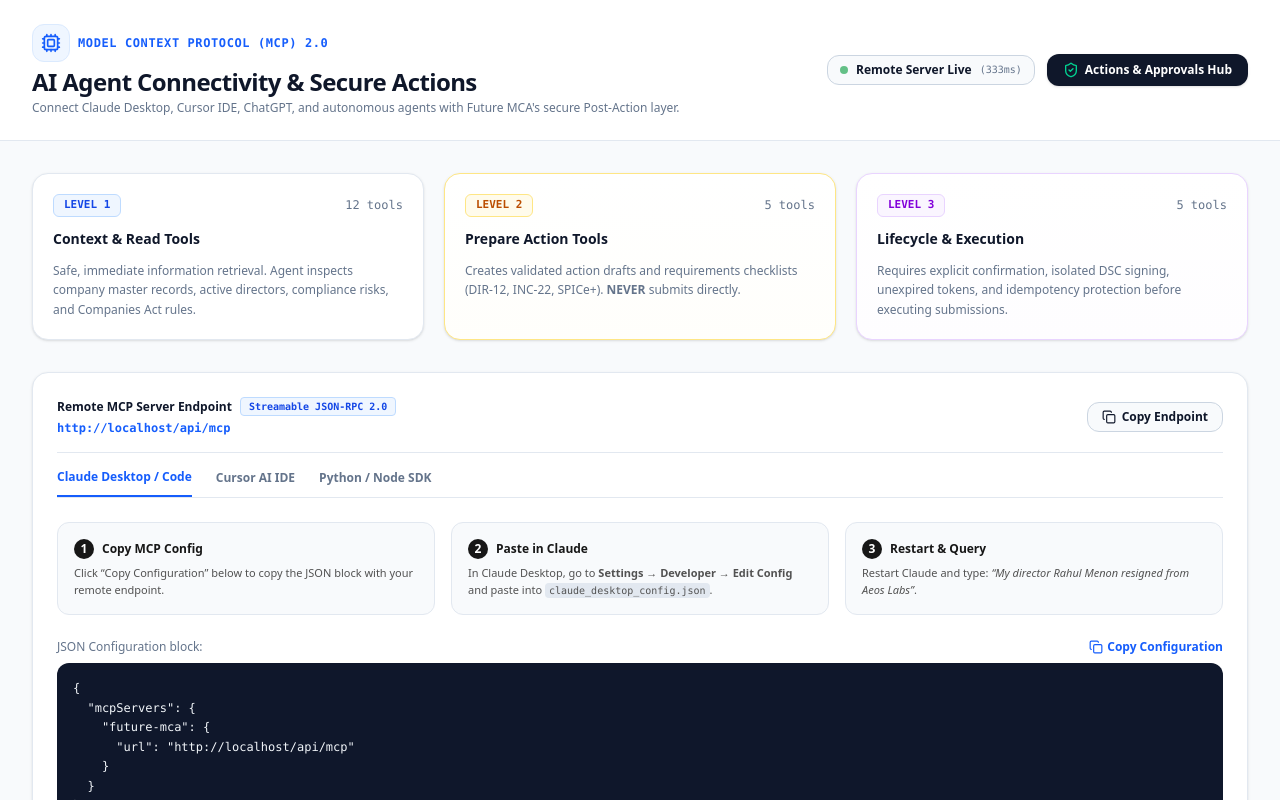
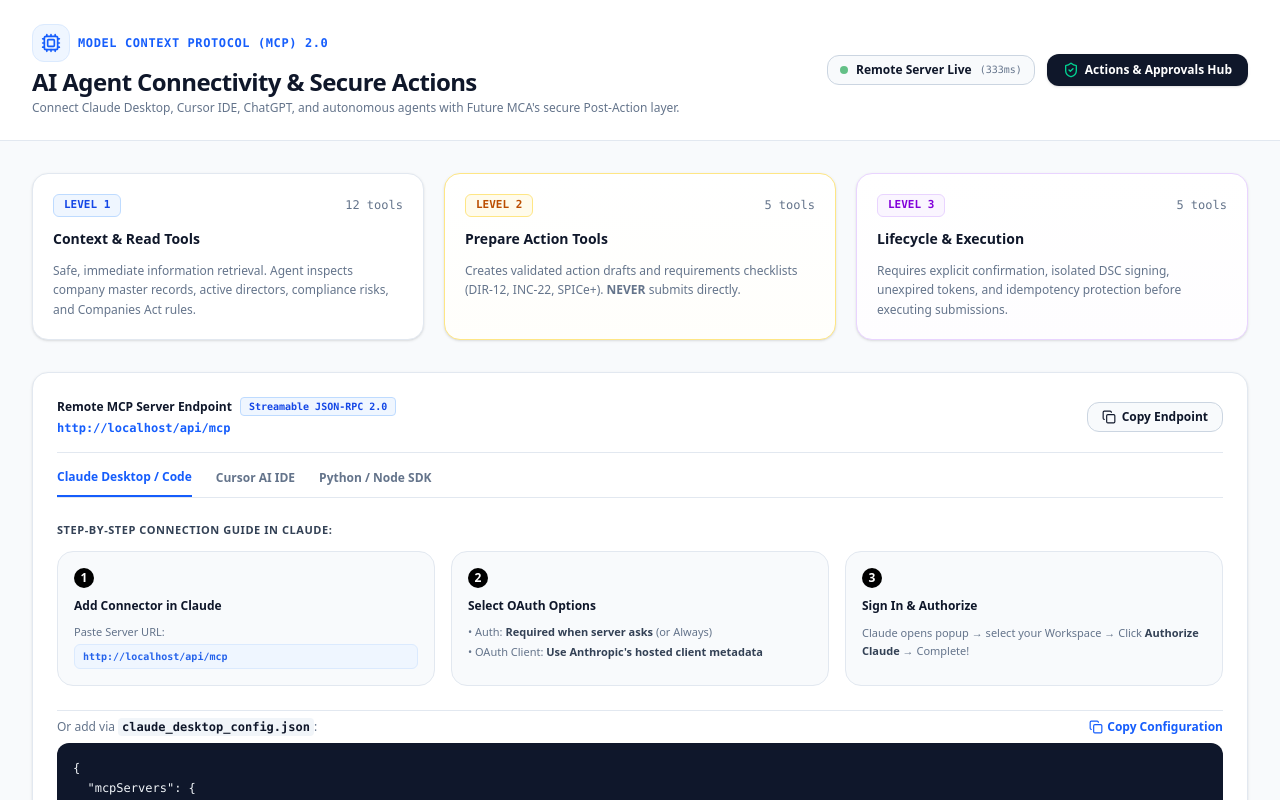
Before and after one commit to subaneshdev/-mca-portal, a Next.js app: page /connect-ai in a window 1280 px wide. Shown: the top 800 px of the page. Built offline with nearby package versions, Linux system fonts and the light colour scheme; no server answers.

Commit message:
feat: render exact Claude 3-step connection guide from design specification

```diff
--- a/src/app/connect-ai/page.tsx
+++ b/src/app/connect-ai/page.tsx
@@ -392,51 +392,65 @@
             </button>
           </div>
 
-          {/* Tab 1: Claude Desktop (3 Easy Steps) */}
+          {/* Tab 1: Claude Desktop (Exact 3-Step Guide) */}
           {activeTab === 'claude-desktop' && (
             <div className="space-y-6 pt-2">
-              <div className="grid grid-cols-1 md:grid-cols-3 gap-4">
-                <div className="p-4 rounded-xl bg-slate-50 border border-slate-200 space-y-1.5">
-                  <div className="flex items-center space-x-2">
-                    <span className="w-5 h-5 rounded-full bg-neutral-900 text-white flex items-center justify-center font-bold text-xs">
-                      1
-                    </span>
-                    <span className="text-xs font-bold text-neutral-900">Copy MCP Config</span>
-                  </div>
-                  <p className="text-[11px] text-neutral-600">
-                    Click &ldquo;Copy Configuration&rdquo; below to copy the JSON block with your remote endpoint.
-                  </p>
+              <div className="space-y-3">
+                <div className="text-[11px] font-black uppercase tracking-wider text-[#334155]">
+                  STEP-BY-STEP CONNECTION GUIDE IN CLAUDE:
                 </div>
 
-                <div className="p-4 rounded-xl bg-slate-50 border border-slate-200 space-y-1.5">
-                  <div className="flex items-center space-x-2">
-                    <span className="w-5 h-5 rounded-full bg-neutral-900 text-white flex items-center justify-center font-bold text-xs">
+                <div className="grid grid-cols-1 md:grid-cols-3 gap-4">
+                  {/* Card 1 */}
+                  <div className="p-4 rounded-2xl bg-[#F8FAFC] border border-[#E2E8F0] space-y-2.5">
+                    <div className="w-5 h-5 rounded-full bg-black text-white flex items-center justify-center font-bold text-xs">
+                      1
+                    </div>
+                    <div className="text-xs font-bold text-[#0F172A]">
+                      Add Connector in Claude
+                    </div>
+                    <div className="text-[11px] text-[#64748B] space-y-1">
+                      <div>Paste Server URL:</div>
+                      <div className="font-mono text-[10px] text-[#2563EB] bg-[#EFF6FF] border border-[#DBEAFE] px-2 py-1 rounded-md break-all select-all font-semibold">
+                        {mcpUrl}
+                      </div>
+                    </div>
+                  </div>
+
+                  {/* Card 2 */}
+                  <div className="p-4 rounded-2xl bg-[#F8FAFC] border border-[#E2E8F0] space-y-2.5">
+                    <div className="w-5 h-5 rounded-full bg-black text-white flex items-center justify-center font-bold text-xs">
                       2
-                    </span>
-                    <span className="text-xs font-bold text-neutral-900">Paste in Claude</span>
+                    </div>
+                    <div className="text-xs font-bold text-[#0F172A]">
+                      Select OAuth Options
+                    </div>
+                    <div className="text-[11px] text-[#64748B] space-y-1">
+                      <div>• Auth: <strong className="text-[#334155]">Required when server asks</strong> (or Always)</div>
+                      <div>• OAuth Client: <strong className="text-[#334155]">Use Anthropic&apos;s hosted client metadata</strong></div>
+                    </div>
                   </div>
-                  <p className="text-[11px] text-neutral-600">
-                    In Claude Desktop, go to <strong>Settings &rarr; Developer &rarr; Edit Config</strong> and paste into <code className="font-mono text-[10px] bg-slate-200 px-1 py-0.5 rounded">claude_desktop_config.json</code>.
-                  </p>
-                </div>
 
-                <div className="p-4 rounded-xl bg-slate-50 border border-slate-200 space-y-1.5">
-                  <div className="flex items-center space-x-2">
-                    <span className="w-5 h-5 rounded-full bg-neutral-900 text-white flex items-center justify-center font-bold text-xs">
+                  {/* Card 3 */}
+                  <div className="p-4 rounded-2xl bg-[#F8FAFC] border border-[#E2E8F0] space-y-2.5">
+                    <div className="w-5 h-5 rounded-full bg-black text-white flex items-center justify-center font-bold text-xs">
                       3
-                    </span>
-                    <span className="text-xs font-bold text-neutral-900">Restart & Query</span>
+                    </div>
+                    <div className="text-xs font-bold text-[#0F172A]">
+                      Sign In & Authorize
+                    </div>
+                    <div className="text-[11px] text-[#64748B] leading-relaxed">
+                      Claude opens popup &rarr; select your Workspace &rarr; Click <strong className="text-[#334155]">Authorize Claude</strong> &rarr; Complete!
+                    </div>
                   </div>
-                  <p className="text-[11px] text-neutral-600">
-                    Restart Claude and type: <em>&ldquo;My director Rahul Menon resigned from Aeos Labs&rdquo;</em>.
-                  </p>
                 </div>
               </div>
 
-              <div className="space-y-2">
+              {/* JSON Config Fallback for Claude Desktop config file */}
+              <div className="space-y-2 pt-2 border-t border-[#E2E8F0]">
                 <div className="flex items-center justify-between">
                   <div className="text-xs text-[#64748B]">
-                    JSON Configuration block:
+                    Or add via <code className="font-mono text-[#0F172A] font-semibold bg-slate-100 px-1 py-0.5 rounded">claude_desktop_config.json</code>:
                   </div>
                   <button
                     onClick={() => handleCopy(claudeDesktopConfigJson, 'claude')}
--- a/src/app/settings/ai-clients/page.tsx
+++ b/src/app/settings/ai-clients/page.tsx
@@ -150,42 +150,55 @@
             </button>
           </div>
 
-          {/* 3 Easy Steps */}
-          <div className="grid grid-cols-1 md:grid-cols-3 gap-3">
-            <div className="p-3.5 rounded-xl bg-neutral-50 border border-neutral-200 space-y-1">
-              <div className="flex items-center space-x-2">
-                <span className="w-5 h-5 rounded-full bg-neutral-900 text-white flex items-center justify-center font-bold text-xs">
-                  1
-                </span>
-                <span className="text-xs font-bold text-neutral-900">Copy JSON Config</span>
-              </div>
-              <p className="text-[11px] text-neutral-600">
-                Click &ldquo;Copy Claude Config&rdquo; button to copy the MCP server configuration.
-              </p>
+          {/* STEP-BY-STEP CONNECTION GUIDE IN CLAUDE */}
+          <div className="space-y-3">
+            <div className="text-[11px] font-black uppercase tracking-wider text-[#334155]">
+              STEP-BY-STEP CONNECTION GUIDE IN CLAUDE:
             </div>
 
-            <div className="p-3.5 rounded-xl bg-neutral-50 border border-neutral-200 space-y-1">
-              <div className="flex items-center space-x-2">
-                <span className="w-5 h-5 rounded-full bg-neutral-900 text-white flex items-center justify-center font-bold text-xs">
+            <div className="grid grid-cols-1 md:grid-cols-3 gap-4">
+              {/* Card 1 */}
+              <div className="p-4 rounded-2xl bg-[#F8FAFC] border border-[#E2E8F0] space-y-2.5">
+                <div className="w-5 h-5 rounded-full bg-black text-white flex items-center justify-center font-bold text-xs">
+                  1
+                </div>
+                <div className="text-xs font-bold text-[#0F172A]">
+                  Add Connector in Claude
+                </div>
+                <div className="text-[11px] text-[#64748B] space-y-1">
+                  <div>Paste Server URL:</div>
+                  <div className="font-mono text-[10px] text-[#2563EB] bg-[#EFF6FF] border border-[#DBEAFE] px-2 py-1 rounded-md break-all select-all font-semibold">
+                    {mcpUrl}
+                  </div>
+                </div>
+              </div>
+
+              {/* Card 2 */}
+              <div className="p-4 rounded-2xl bg-[#F8FAFC] border border-[#E2E8F0] space-y-2.5">
+                <div className="w-5 h-5 rounded-full bg-black text-white flex items-center justify-center font-bold text-xs">
                   2
-                </span>
-                <span className="text-xs font-bold text-neutral-900">Paste in Claude Settings</span>
+                </div>
+                <div className="text-xs font-bold text-[#0F172A]">
+                  Select OAuth Options
+                </div>
+                <div className="text-[11px] text-[#64748B] space-y-1">
+                  <div>• Auth: <strong className="text-[#334155]">Required when server asks</strong> (or Always)</div>
+                  <div>• OAuth Client: <strong className="text-[#334155]">Use Anthropic&apos;s hosted client metadata</strong></div>
+                </div>
               </div>
-              <p className="text-[11px] text-neutral-600">
-                Open Claude Desktop &rarr; <strong>Settings &rarr; Developer &rarr; Edit Config</strong> (<code className="text-[10px] font-mono">claude_desktop_config.json</code>).
-              </p>
-            </div>
 
-            <div className="p-3.5 rounded-xl bg-neutral-50 border border-neutral-200 space-y-1">
-              <div className="flex items-center space-x-2">
-                <span className="w-5 h-5 rounded-full bg-neutral-900 text-white flex items-center justify-center font-bold text-xs">
+              {/* Card 3 */}
+              <div className="p-4 rounded-2xl bg-[#F8FAFC] border border-[#E2E8F0] space-y-2.5">
+                <div className="w-5 h-5 rounded-full bg-black text-white flex items-center justify-center font-bold text-xs">
                   3
-                </span>
-                <span className="text-xs font-bold text-neutral-900">Restart & Run Prompts</span>
+                </div>
+                <div className="text-xs font-bold text-[#0F172A]">
+                  Sign In & Authorize
+                </div>
+                <div className="text-[11px] text-[#64748B] leading-relaxed">
+                  Claude opens popup &rarr; select your Workspace &rarr; Click <strong className="text-[#334155]">Authorize Claude</strong> &rarr; Complete!
+                </div>
               </div>
-              <p className="text-[11px] text-neutral-600">
-                Restart Claude and prompt: <em>&ldquo;My director Rahul Menon resigned from Aeos Labs&rdquo;</em>.
-              </p>
             </div>
           </div>
 
```
